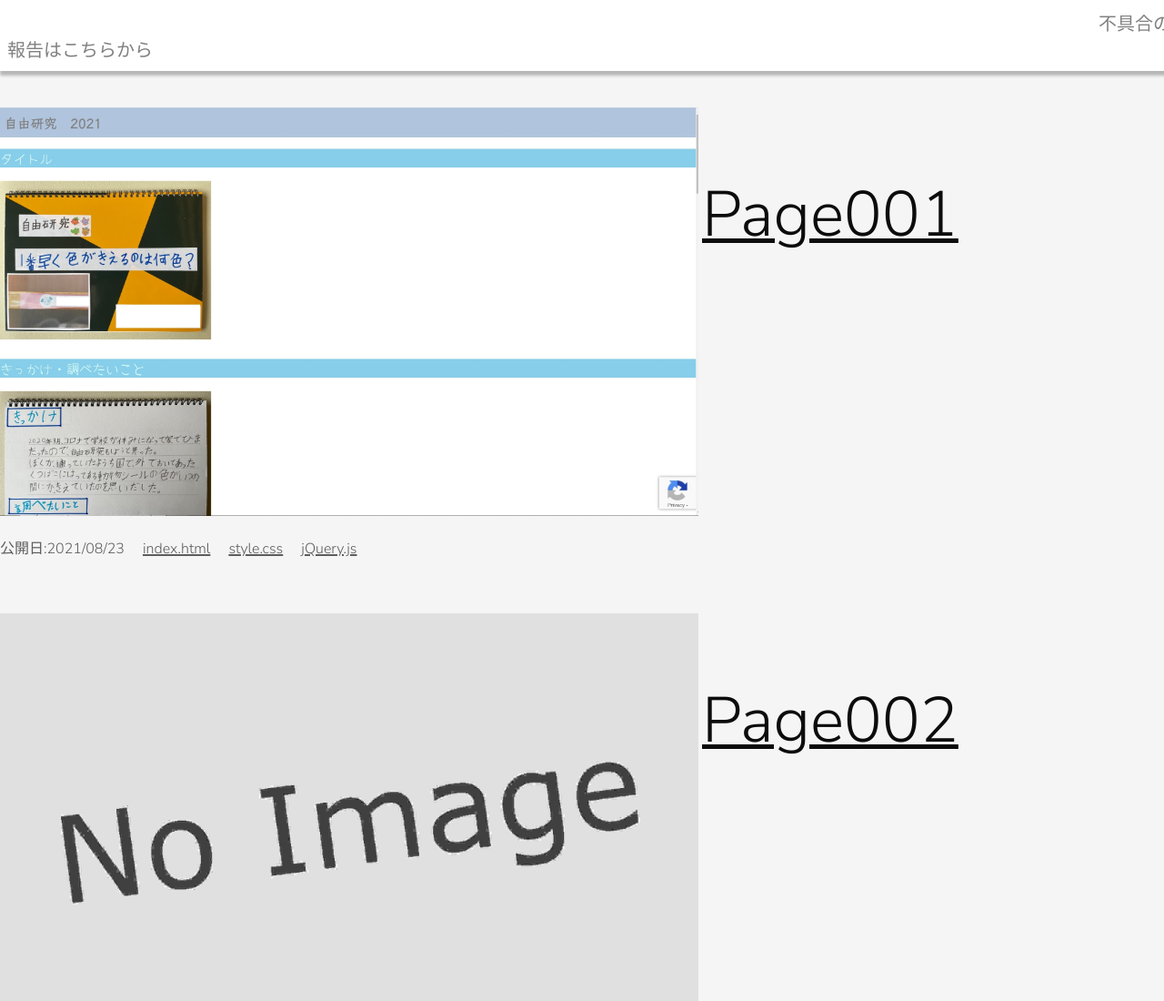
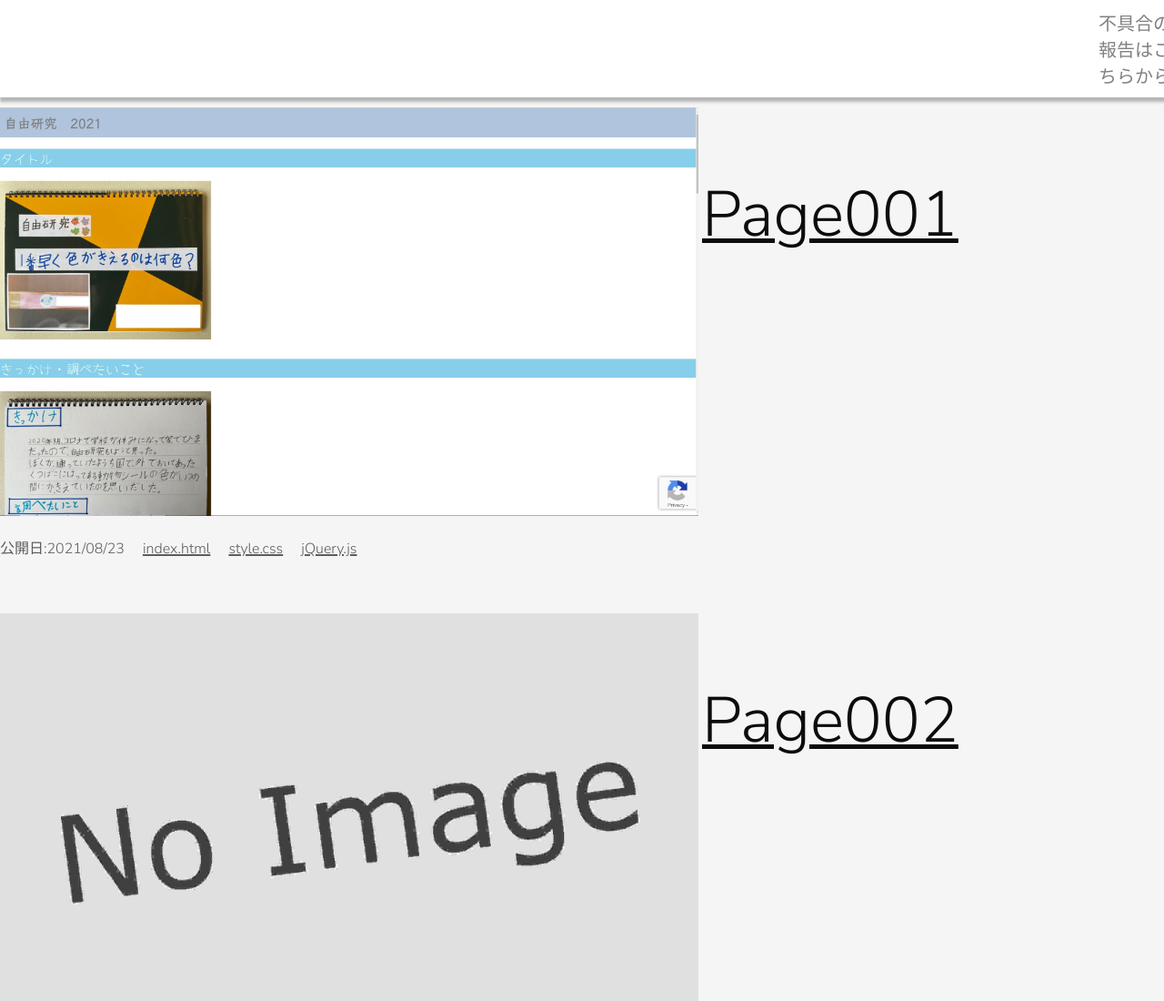
Before and after one commit to MiniBasepix/jiyuken, a plain HTML site: page index.html in a window 1280 px wide. Shown: the top 1100 px of the page at 91% size. Drawn offline with Linux system fonts and the light colour scheme; a web font is replaced by a local one.

Commit message:
Update index.html

```diff
--- a/index.html
+++ b/index.html
@@ -34,7 +34,7 @@
     <!-- header -->
     <header id="header">
         <a href="index.html" class="phone">自由研究　Top</a>
-        <a href="https://github.com/MiniBasepix/jiyuken/discussions/3"><m style="padding-left: 1200px; font-family: MS ゴシック,sans-serif; font-weight: 100; font-size: 20px;">不具合の報告はこちらから</m></a>
+        <a href="https://github.com/MiniBasepix/jiyuken/discussions/3"><m style="padding-left: 1200px; font-family: MS ゴシック,sans-serif; font-weight: 100; font-size: 20px;" class="pc">不具合の報告はこちらから</m></a>
       </header><br><br>
     <!-- Phone Site -->
     <div class="phone">
@@ -56,7 +56,8 @@
                 This page by Clos Jel Created on GitHub.<br>
             </h5><br>
             <p style="font-size: 75px; font-family: 'Nunito Sans'; margin: 0;">Jiyuken</p><br>
-            <a href="https://minibasepix.github.io/jiyuken/"><p style="color: white; text-decoration: none;">https://minibasepix.github.io/jiyuken/</p></a>
+            <a href="https://minibasepix.github.io/jiyuken/"><p style="color: white; text-decoration: none;">https://minibasepix.github.io/jiyuken/</p></a><br>
+            <a href="https://github.com/MiniBasepix/jiyuken/discussions/3"><m style="font-family: MS ゴシック,sans-serif; font-weight: 100; font-size: 20px;" class="phone">不具合の報告はこちらから</m></a>
         </footer>
         <!-- footer -->
     </div>
```
